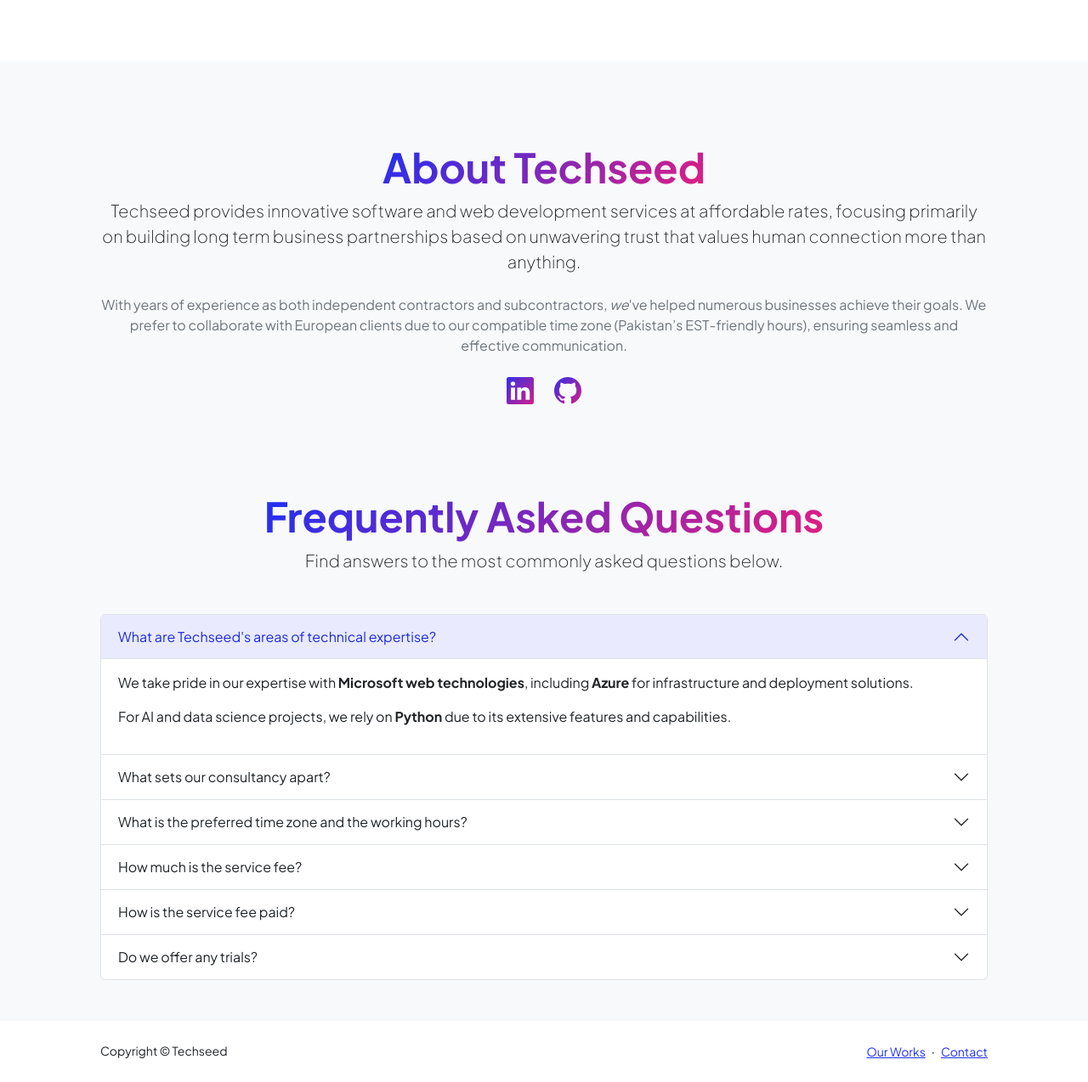
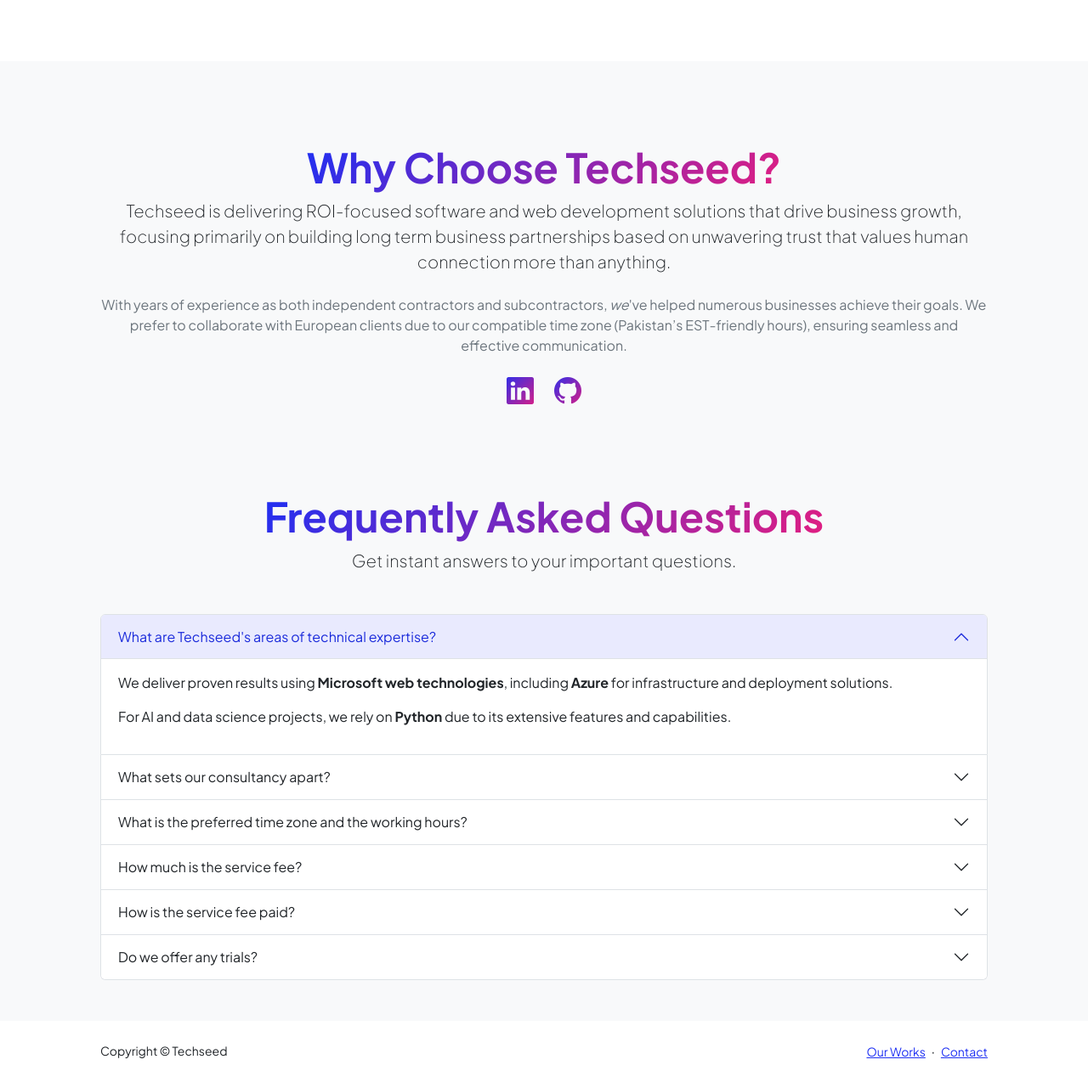
Before and after one commit to techseed-Pk/techseed-Pk.github.io, a Jekyll site: the page built from index.html, in a window 1280 px wide and 1400 px high, scrolled down 944 px, cut to the strip 126-1400 px from the top of the window. Shown: the whole strip at 85% size. Built offline with Jekyll 4.4.1, drawn with Linux system fonts in a browser that asks for light colours; some of the changed text lies outside the part shown.

Commit message:
convertion rate optimization

```diff
--- a/index.html
+++ b/index.html
@@ -11,14 +11,13 @@
                 <!-- Header text content-->
                 <div class="text-center text-xxl-start">
                     <div class="badge bg-gradient-primary-to-secondary text-white mb-4">
-                        <div class="text-uppercase">Development &middot; Ecommerce &middot; AI &middot; Automation</div>
+                        <div class="text-uppercase">→ DEVELOPMENT · ECOMMERCE · AI · AUTOMATION ←</div>
                     </div>
-                    <div class="fs-3 fw-light text-muted">We help small businesses leverage our</div>
+                    <div class="fs-3 fw-light text-muted">We empower businesses to scale with our</div>
                     <h1 class="display-3 fw-bolder mb-5"><span class="text-gradient d-inline">cutting-edge software
                             development services</span></h1>
                     <div class="d-grid gap-3 d-sm-flex justify-content-sm-center justify-content-xxl-start mb-3">
-                        <a class="btn btn-primary btn-lg px-5 py-3 me-sm-3 fs-6 fw-bolder" href="projects.html">See Our
-                            Works</a>
+                        <a class="btn btn-primary btn-lg px-5 py-3 me-sm-3 fs-6 fw-bolder" href="projects.html">View Success Stories</a>
                         <!-- <a class="btn btn-primary btn-lg px-5 py-3 me-sm-3 fs-6 fw-bolder" href="resume.html">Resume</a> -->
                         <!-- <a class="btn btn-outline-dark btn-lg px-5 py-3 fs-6 fw-bolder" href="projects.html">Projects</a> -->
                     </div>
@@ -323,9 +322,8 @@
         <div class="row gx-5 justify-content-center">
             <div class="col-xxl-8">
                 <div class="text-center my-5">
-                    <h2 class="display-5 fw-bolder"><span class="text-gradient d-inline">About Techseed</span></h2>
-                    <p class="lead fw-light mb-4">Techseed provides innovative software and web development services at
-                        affordable rates, focusing primarily on building long term business partnerships based on
+                    <h2 class="display-5 fw-bolder"><span class="text-gradient d-inline">Why Choose Techseed?</span></h2>
+                    <p class="lead fw-light mb-4">Techseed is delivering ROI-focused software and web development solutions that drive business growth, focusing primarily on building long term business partnerships based on
                         unwavering trust that values human connection more than anything.</p>
                     <p class="text-muted">With years of experience as both independent contractors and subcontractors,
                         <em>we</em>'ve helped numerous businesses achieve their goals. We prefer to collaborate with
@@ -344,7 +342,7 @@
             <div class="col-xxl-8">
                 <div class="text-center my-5">
                     <h2 class="display-5 fw-bolder"><span class="text-gradient d-inline">Frequently Asked Questions</span></h2>
-                    <p class="lead fw-light mb-4">Find answers to the most commonly asked questions below.</p>
+                    <p class="lead fw-light mb-4">Get instant answers to your important questions.</p>
                     <!-- <p class="text-muted">With years of experience as both independent contractors and subcontractors, we've helped numerous small businesses achieve their business goals.</p> -->
                 </div>
 
@@ -359,7 +357,7 @@
                         <div id="collapseExpertise" class="accordion-collapse collapse show" aria-labelledby="headingExpertise"
                             data-bs-parent="#accordionExample">
                             <div class="accordion-body">
-                                <p>We take pride in our expertise with <strong>Microsoft web technologies</strong>, including <strong>Azure</strong> for infrastructure and deployment solutions. </p>
+                                <p>We deliver proven results using <strong>Microsoft web technologies</strong>, including <strong>Azure</strong> for infrastructure and deployment solutions. </p>
                                 <p>For AI and data science projects, we rely on <strong>Python</strong> due to its extensive features and capabilities.</p>
                             </div>
                         </div>
```
